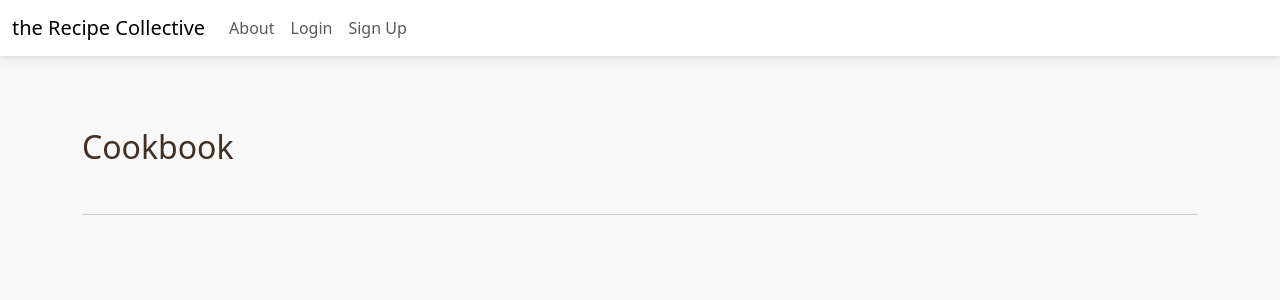
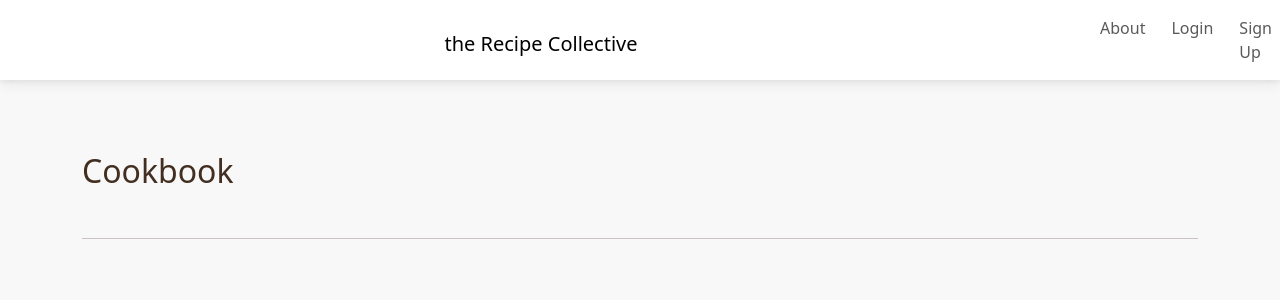
Before and after one commit to SandraBergstrom/theRecipeCollective, a Django app: page / in a window 1280 px wide. Shown: the top 300 px of the page. Run offline with Django 3.2, Linux system fonts and the light colour scheme; data that the repository does not hold is empty; some libraries are stand-ins or nearby versions.

Commit message:
Add style collapsible navbar

```diff
--- a/cookbook/templates/cookbook/base.html
+++ b/cookbook/templates/cookbook/base.html
@@ -32,20 +32,18 @@
       <!-- Container wrapper -->
       <div class="container-fluid">
           <!-- Toggle button -->
-        <div class="d-flex align-items-center justify-content-between">
-          <!-- Navbar brand -->
-          <a class="navbar-brand mt-2 mt-lg-0" href="{% url 'cookbook-home' %}">the Recipe Collective</a>
-          <!-- Toggle button -->
           <button class="navbar-toggler mr-auto" type="button" data-mdb-toggle="collapse"
             data-mdb-target="#navbarSupportedContent" aria-controls="navbarSupportedContent" aria-expanded="false"
             aria-label="Toggle navigation">
             <i class="fas fa-bars"></i>
           </button>
+          <!-- Navbar brand -->
+          <a class="navbar-brand mt-2 mx-auto" href="{% url 'cookbook-home' %}">the Recipe Collective</a>
       </div>
       <!-- Collapsible wrapper -->
       <div class="collapse navbar-collapse" id="navbarSupportedContent">
         <!-- Left links -->
-          <ul class="navbar-nav me-auto mb-2 mb-lg-0">
+        <ul class="navbar-nav me-auto mb-2 mb-lg-0 pl-3" id="navbar-links-coll">
           <li class="nav-item">
             <a class="nav-link" href="{% url 'cookbook-about' %}">About</a>
           </li>
--- a/static/cookbook/css/style.css
+++ b/static/cookbook/css/style.css
@@ -27,6 +27,10 @@ body{
 #nav-logo {
     font-size: 2rem;
     color: var(--clr-primary-dark);
+}
+
+#navbar-links-coll li {
+    padding-left: 10px;
 }
 
 a {
```
Lines whose indentation alone changed are shown as unchanged.
